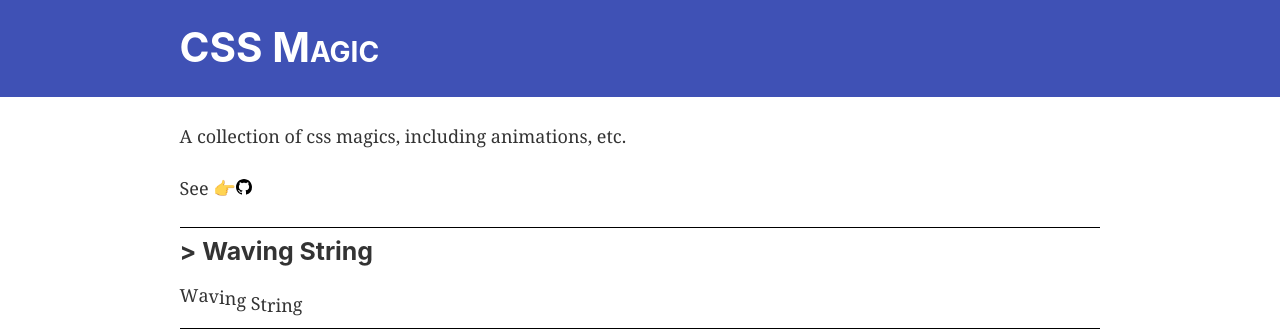
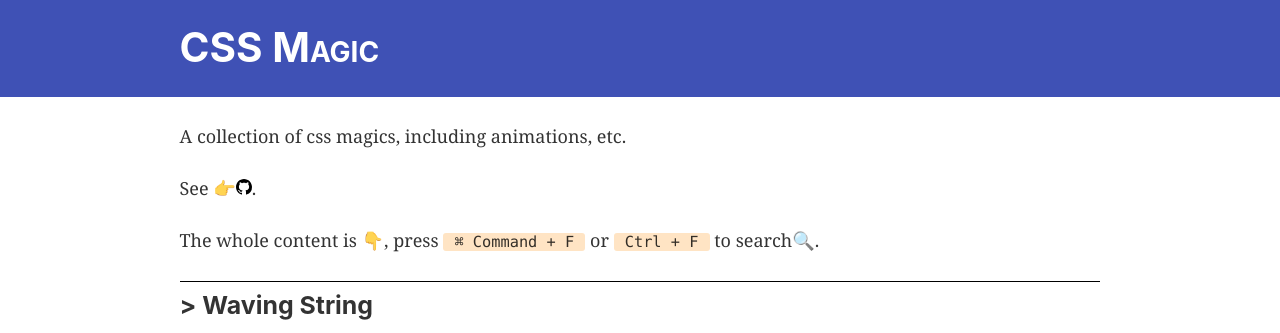
Before and after one commit to Cygra/css_magic, a Gatsby site: page / in a window 1280 px wide. Shown: the top 333 px of the page. Built offline with nearby package versions, Linux system fonts and the light colour scheme; Gatsby itself is replaced by a stand-in of ours.

Commit message:
微雨过，小荷翻。榴花开欲然。
update header

```diff
--- a/src/pages/index.js
+++ b/src/pages/index.js
@@ -14,8 +14,18 @@
     <p>See&nbsp;
       <span role="img" aria-label="right-hand-side">👉</span>
       <a href="https://github.com/Cygra/css_magic" target="_blank" rel="noopener noreferrer">
-        <svg height="16" viewBox="0 0 16 16" version="1.1" width="16" aria-hidden="true"><path fillRule="evenodd" d="M8 0C3.58 0 0 3.58 0 8c0 3.54 2.29 6.53 5.47 7.59.4.07.55-.17.55-.38 0-.19-.01-.82-.01-1.49-2.01.37-2.53-.49-2.69-.94-.09-.23-.48-.94-.82-1.13-.28-.15-.68-.52-.01-.53.63-.01 1.08.58 1.23.82.72 1.21 1.87.87 2.33.66.07-.52.28-.87.51-1.07-1.78-.2-3.64-.89-3.64-3.95 0-.87.31-1.59.82-2.15-.08-.2-.36-1.02.08-2.12 0 0 .67-.21 2.2.82.64-.18 1.32-.27 2-.27.68 0 1.36.09 2 .27 1.53-1.04 2.2-.82 2.2-.82.44 1.1.16 1.92.08 2.12.51.56.82 1.27.82 2.15 0 3.07-1.87 3.75-3.65 3.95.29.25.54.73.54 1.48 0 1.07-.01 1.93-.01 2.2 0 .21.15.46.55.38A8.013 8.013 0 0 0 16 8c0-4.42-3.58-8-8-8z"></path></svg>
-      </a>
+        <svg height="16" viewBox="0 0 16 16" version="1.1" width="16" aria-hidden="true">
+          <path fillRule="evenodd" d="M8 0C3.58 0 0 3.58 0 8c0 3.54 2.29 6.53 5.47 7.59.4.07.55-.17.55-.38 0-.19-.01-.82-.01-1.49-2.01.37-2.53-.49-2.69-.94-.09-.23-.48-.94-.82-1.13-.28-.15-.68-.52-.01-.53.63-.01 1.08.58 1.23.82.72 1.21 1.87.87 2.33.66.07-.52.28-.87.51-1.07-1.78-.2-3.64-.89-3.64-3.95 0-.87.31-1.59.82-2.15-.08-.2-.36-1.02.08-2.12 0 0 .67-.21 2.2.82.64-.18 1.32-.27 2-.27.68 0 1.36.09 2 .27 1.53-1.04 2.2-.82 2.2-.82.44 1.1.16 1.92.08 2.12.51.56.82 1.27.82 2.15 0 3.07-1.87 3.75-3.65 3.95.29.25.54.73.54 1.48 0 1.07-.01 1.93-.01 2.2 0 .21.15.46.55.38A8.013 8.013 0 0 0 16 8c0-4.42-3.58-8-8-8z" />
+        </svg>
+      </a>.
+    </p>
+    <p>The whole content is&nbsp;
+      <span role="img" aria-label="down-hand-side">👇</span>
+      , press&nbsp;
+      <code>⌘ Command + F</code>
+      &nbsp;or&nbsp;
+      <code>Ctrl + F</code>
+      &nbsp;to search<span role="img" aria-label="search">🔍</span>.
     </p>
     <WavingString />
     <Filter />
```
